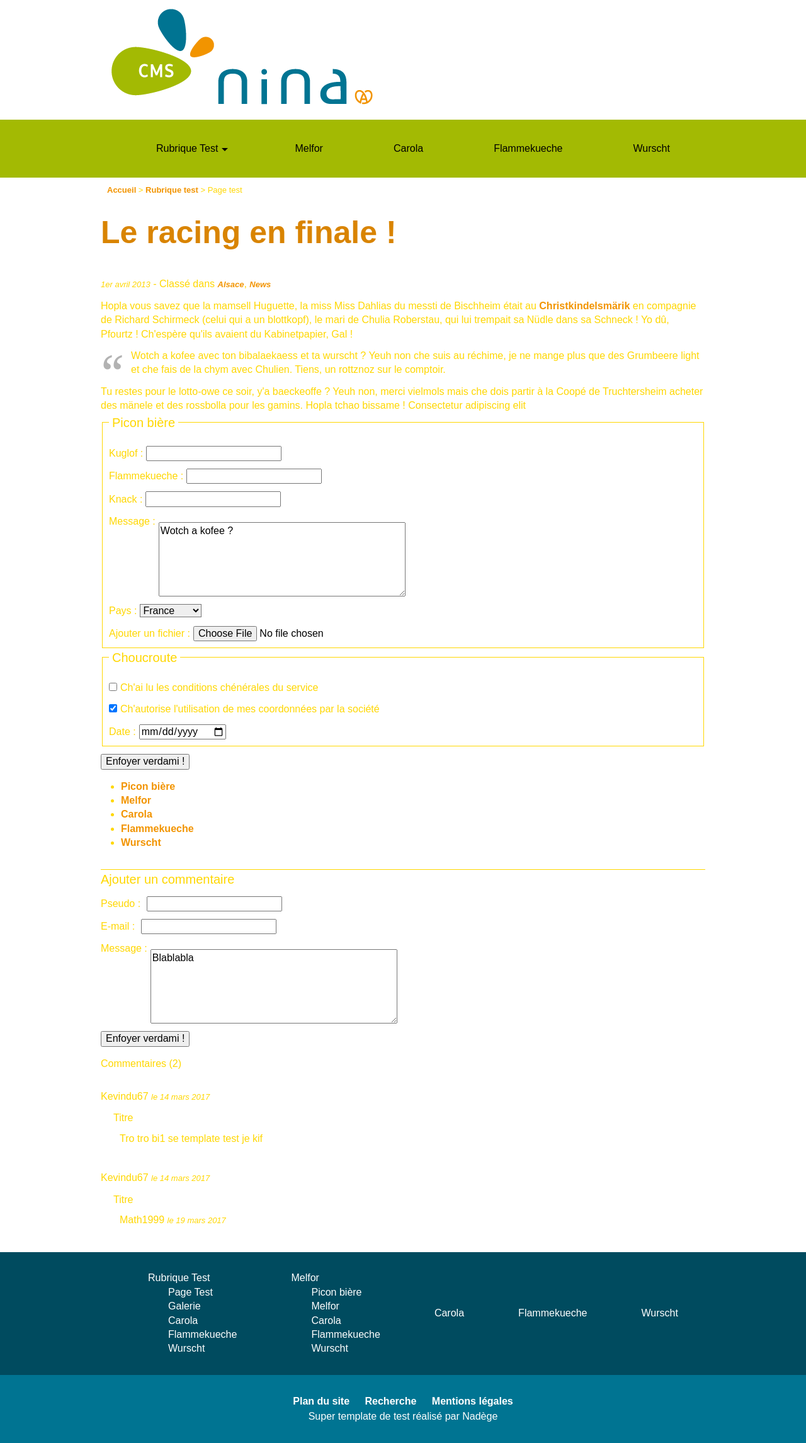
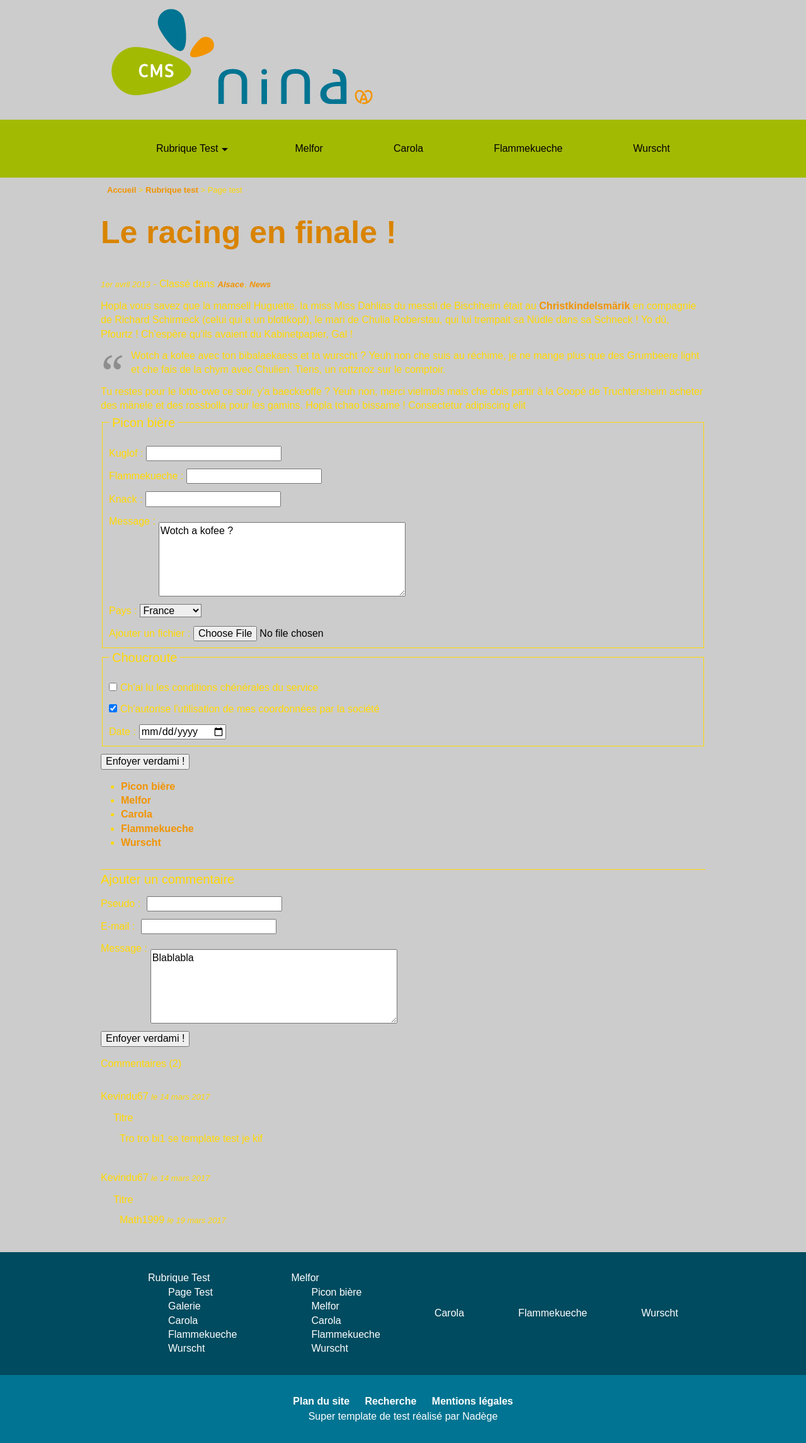
Before and after one commit to huhamanu/ninav3.0_template_front, a PHP site: page /templateTestPage.html in a window 1280 px wide. Shown: the whole page at 63% size. Run offline with PHP 8.4, Linux system fonts and the light colour scheme.

Commit message:
Test de fusion de branche

```diff
--- a/templateTest.css
+++ b/templateTest.css
@@ -1,3 +1,6 @@
+body {
+  background-color:#CCC;
+}
 /* line 39, /Users/nadegehamann/Desktop/templateGit/templateTest.scss */
 h1, h1 a {
   font-size: 5rem;
```
